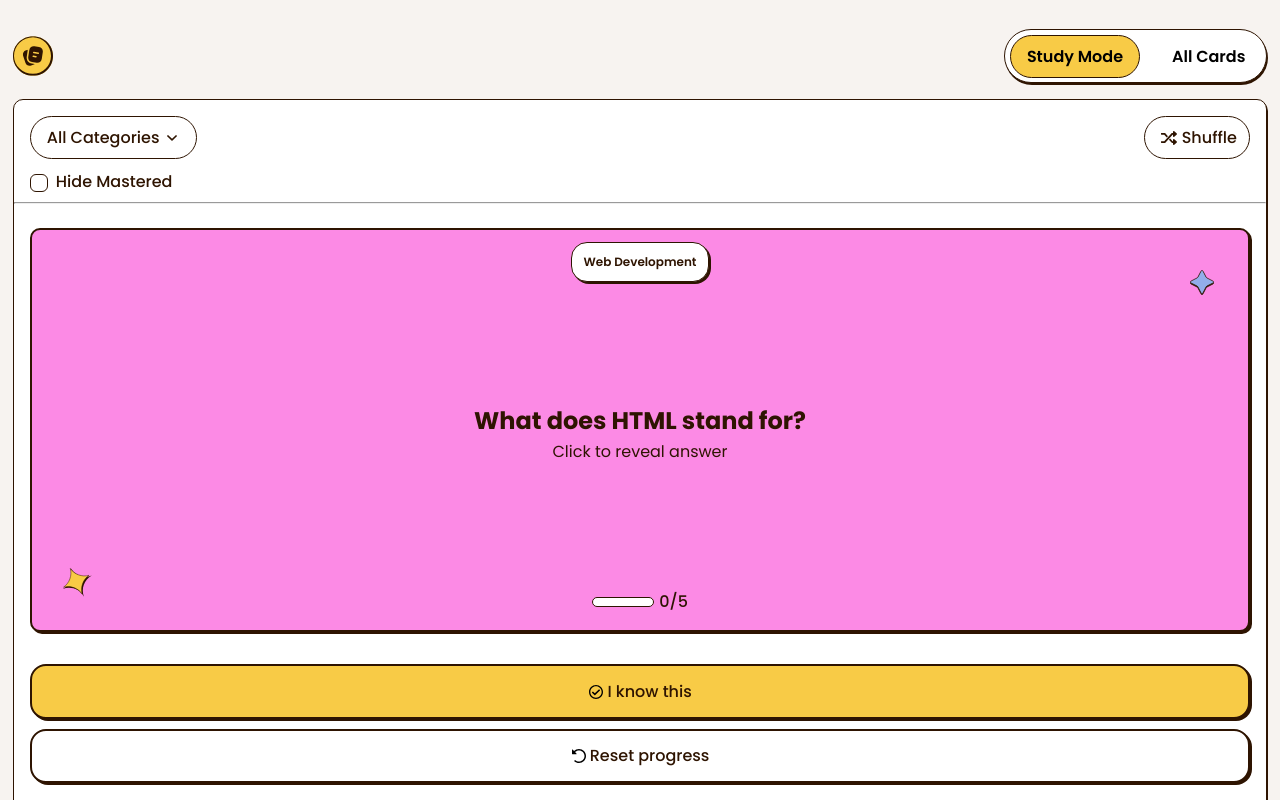
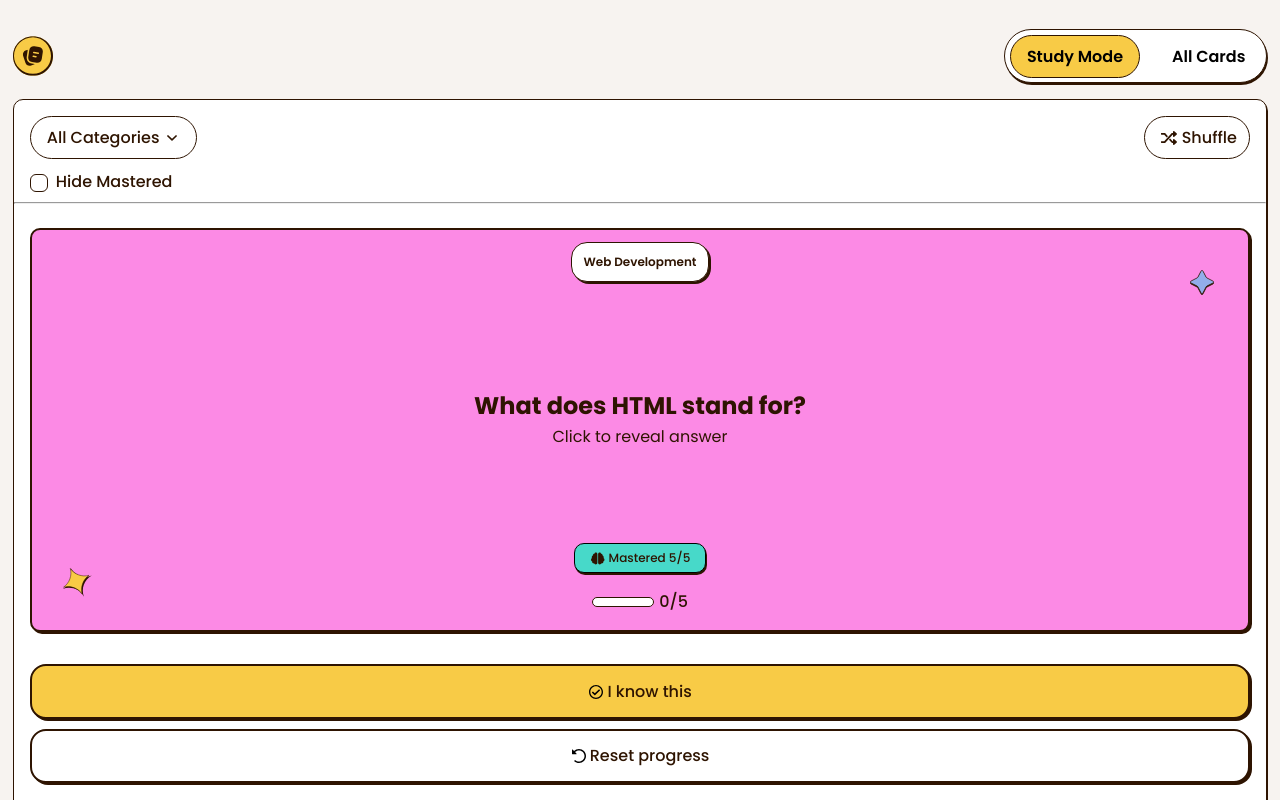
Before and after one commit to bengera/flashcard-app, a React (Vite) app: page / in a window 1280 px wide. Shown: the top 800 px of the page. Built offline with nearby package versions, Linux system fonts and the light colour scheme.

Commit message:
Add initial styling for badge

```diff
--- a/src/components/flashcard-content.tsx
+++ b/src/components/flashcard-content.tsx
@@ -1,14 +1,16 @@
-import type { Flashcard } from "../types/flashcard"
+import type { Flashcard } from "../types/flashcard";
 
 type FlashcardContentProps = {
   reveal: boolean;
   setReveal: React.Dispatch<React.SetStateAction<boolean>>;
   currentCard: Flashcard | undefined;
-}
+};
 
-
-export function FlashCardContent({reveal, setReveal, currentCard}: FlashcardContentProps)
-{
+export function FlashCardContent({
+  reveal,
+  setReveal,
+  currentCard,
+}: FlashcardContentProps) {
   if (!currentCard) {
     return null;
   }
@@ -38,9 +40,7 @@ export function FlashCardContent({reveal, setReveal, currentCard}: FlashcardCont
         }`}
         onClick={() => setReveal(!reveal)}
       >
-                  <p className="flashcard__tag u-shadow--thick">
-                    {currentCard.category}
-                  </p>
+        <p className="flashcard__tag u-shadow--thick">{currentCard.category}</p>
 
         <div className="flashcard__central-content">
           <p className="flashcard__text">
@@ -58,12 +58,15 @@ export function FlashCardContent({reveal, setReveal, currentCard}: FlashcardCont
           )}
         </div>
 
+     <div className="flashcard__mastered-badge u-shadow">
+      <img alt="mastered-icon" src="images/icon-mastered.svg"></img>
+      <span>Mastered 5/5</span></div>
+
+
         <div className="flashcard__progress-container">
           <div
             className="flashcard__progress-bar"
-                      style={
-                        { "--value": currentCard.knownCount } as React.CSSProperties
-                      }
+            style={{ "--value": currentCard.knownCount } as React.CSSProperties}
           >
             <div className="flashcard__progress-bar-fill"></div>
           </div>
@@ -73,5 +76,5 @@ export function FlashCardContent({reveal, setReveal, currentCard}: FlashcardCont
         </div>
       </div>
     </div>
-    )
+  );
 }
--- a/src/css/study-panel.css
+++ b/src/css/study-panel.css
@@ -176,6 +176,20 @@ input[type="checkbox"]:checked {
   background-color: var(--clr-teal-400);
 }
 
+.flashcard__mastered-badge {
+  width: 120px;
+  border: 1px solid black;
+  font-size: 12px;
+  border-radius: 10px;
+  background-color: var(--clr-teal-400);
+  padding: 5px;
+  display: flex;
+  align-items: center;
+  align-self: center;
+  justify-content: center;
+  gap: 3px;
+}
+
 /*FLASHCARD-REVEALED*/
 .flashcard__content--revealed {
   background-color: var(--clr-blue-400);
--- a/src/css/variables.css
+++ b/src/css/variables.css
@@ -42,6 +42,8 @@
   --space-10: 64px;
   --space-11: 80px;
   --space-12: 96px;
+
+  --tablet: 670px;
 }
 
 /* FONT IMPORTS */
```
Lines whose indentation alone changed are shown as unchanged.
